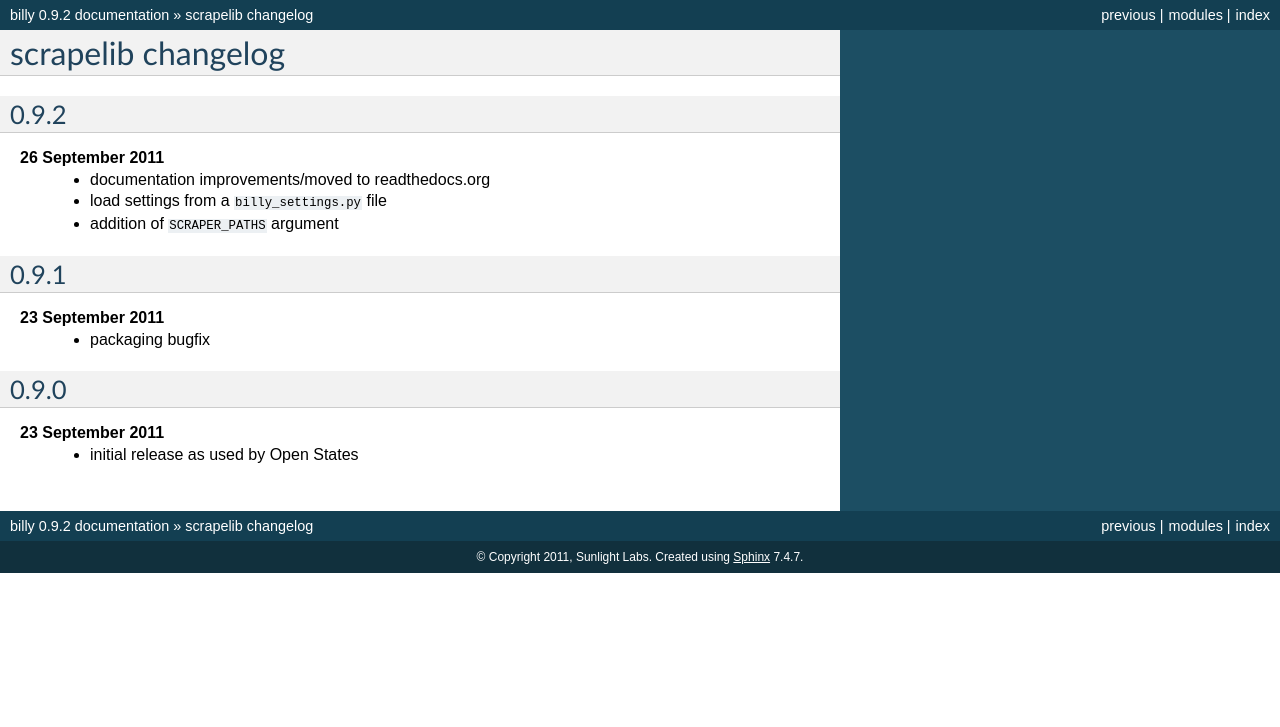
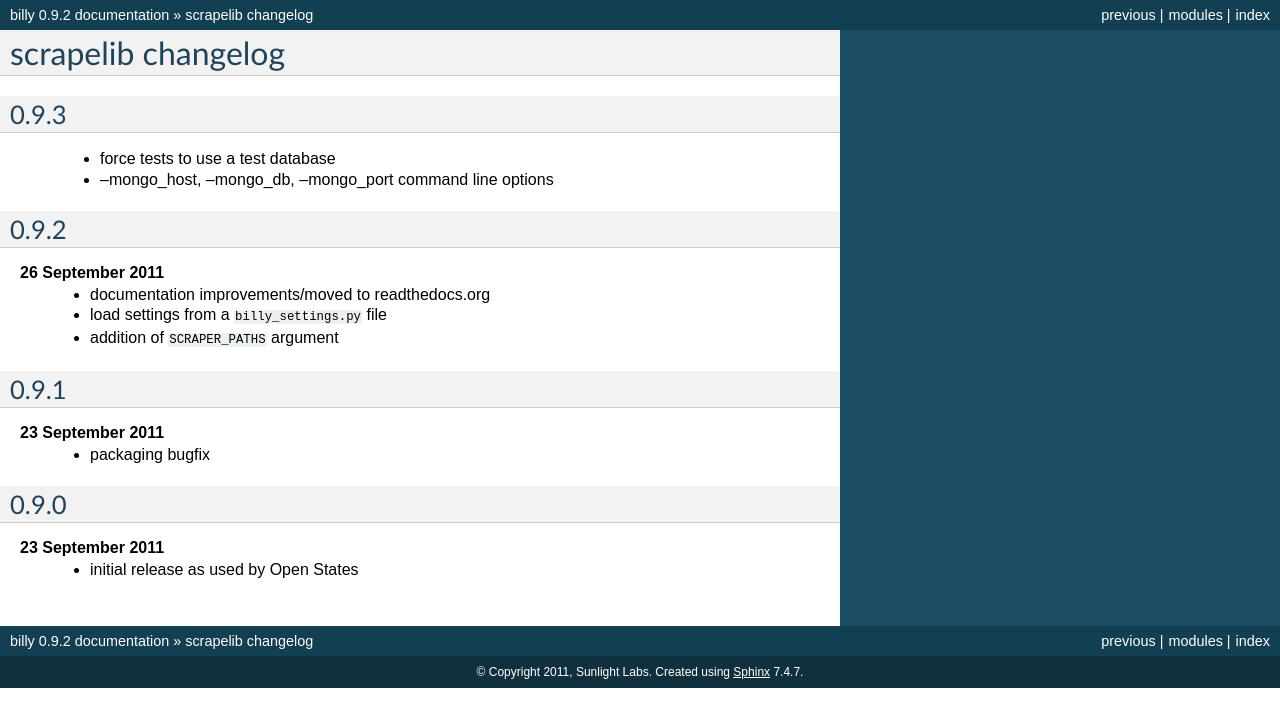
Before and after one commit to openstates/billy, a Sphinx documentation site: the page built from docs/changelog.rst, in a window 1280 px wide. Shown: the top 727 px of the page. Built offline with Sphinx 7.4.7, drawn with Linux system fonts in a browser that asks for light colours; formulas are drawn with MathJax 3.

Commit message:
document changes so far

```diff
--- a/docs/changelog.rst
+++ b/docs/changelog.rst
@@ -1,5 +1,10 @@
 scrapelib changelog
 ===================
+
+0.9.3
+-----
+    * force tests to use a test database
+    * --mongo_host, --mongo_db, --mongo_port command line options
 
 0.9.2
 -----
```
